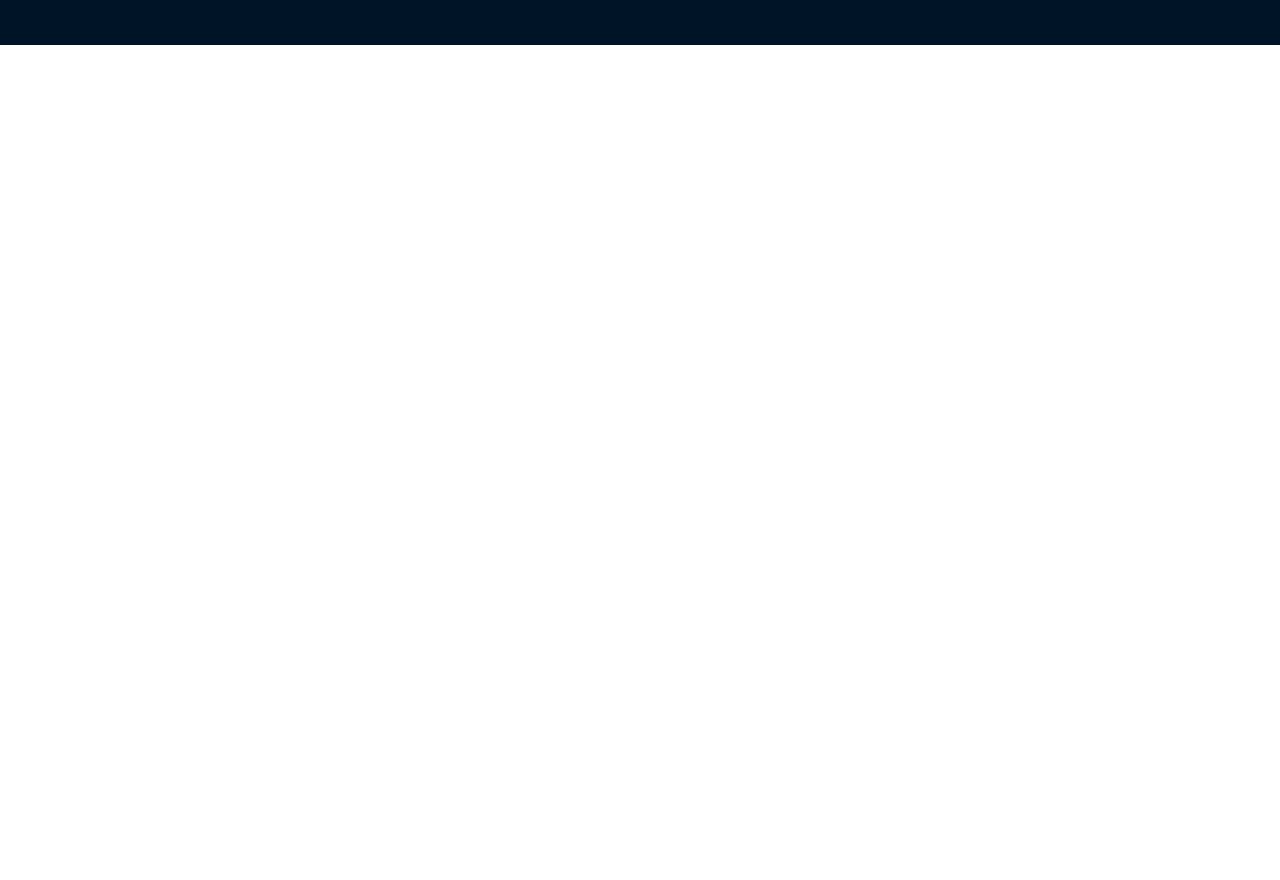
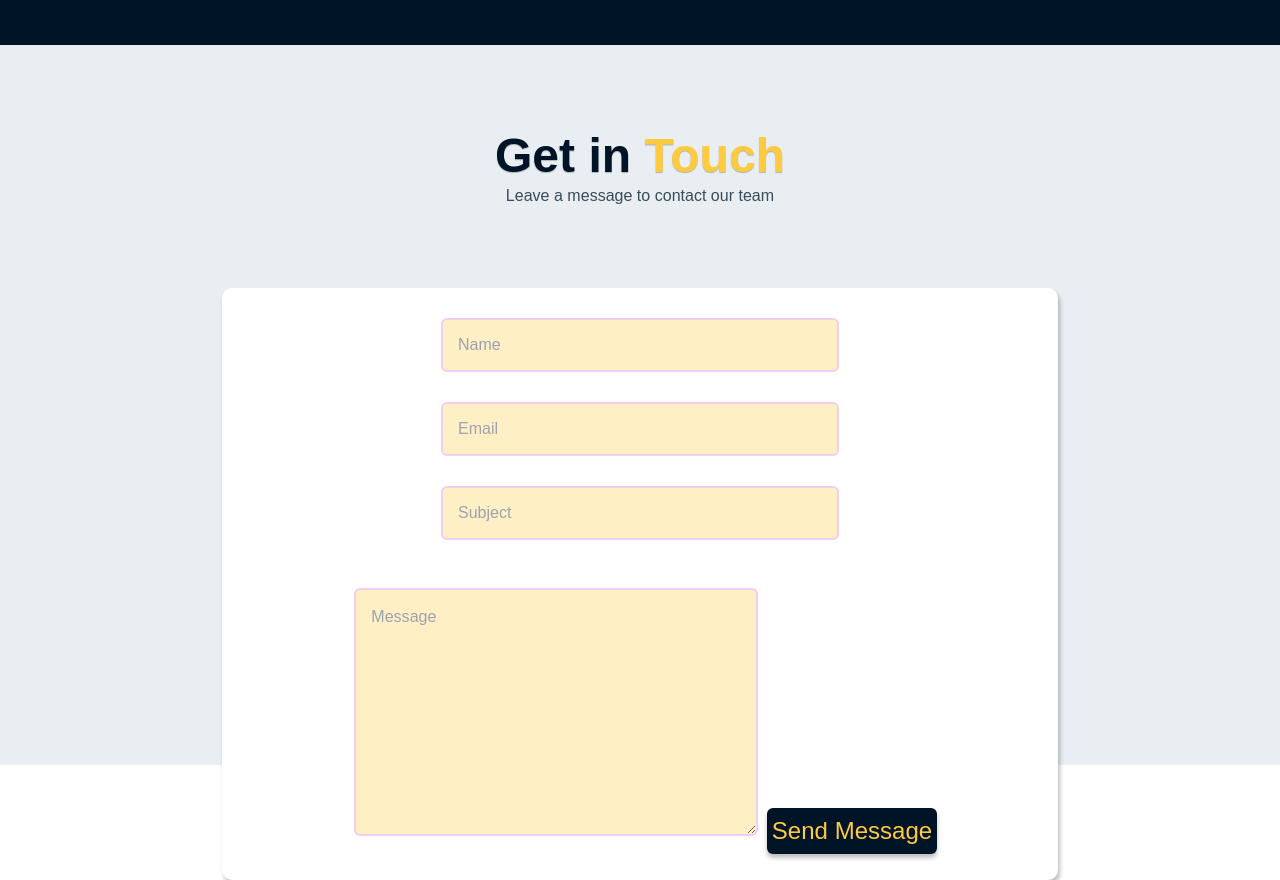
Before and after one commit to saksh-aam/ecell-refactor, a React (Create React App) app in the folder client/: page / in a window 1280 px wide. Shown: the part 760-1640 px from the top of the page. Before the commit the page ends 805 px from the top, so only its background shows below. Built offline with nearby package versions, Linux system fonts and the light colour scheme.

Commit message:
Added the contact component

```diff
--- a/client/src/App.js
+++ b/client/src/App.js
@@ -1,10 +1,12 @@
 import "./App.css";
 import Vision from "./components/vision/Vision";
+import Contact from "./components/contact/contact";
 
 function App() {
   return (
     <div>
       <Vision />
+      <Contact />
     </div>
   );
 }
--- /dev/null
+++ b/client/src/components/contact/contact.css
@@ -0,0 +1,101 @@
+/* Styling for the entire section */
+.mainb {
+    margin: 0%;
+    padding: 0%;
+    width: 100%;
+    height: 90vh;
+    margin: 0 auto;
+    font-family: 'Montserrat', sans-serif;
+    letter-spacing: 0.001rem;
+    padding: 75px 50px 0;
+    text-align: center;
+    background: #E8EEF2;
+    scroll-behavior: smooth;
+}
+
+
+/* Styling for the fieldset */
+fieldset {
+    border: none;
+    margin: 10px;
+}
+
+
+/* Styling for the heading h1 */
+h1 {
+    font-weight: bold;
+    text-shadow: 0px 1px 1px rgba(0, 0, 0, 0.25);
+    font-size: 48px;
+    padding-bottom: 1px;
+}
+
+/* For the entire form container */
+.form_con {
+    background-color: white;
+    margin: auto;
+    max-width: 836px;
+    border-radius: 10px;
+    margin-bottom: 20vh;
+    padding-bottom: 3vh;
+    box-shadow: 2px 4px 4px rgba(0, 0, 0, 0.25);
+}
+
+/* For each input field */
+.input_con {
+    background: rgba(253, 202, 64, 0.3);
+    border: 2px solid rgb(240, 206, 240);
+    border-radius: 6px;
+    padding-left: 15px;
+    line-height: inherit;
+    width: 100%;
+    height: 54px;
+    margin: 20px -2px 10px;
+}
+
+/* To keep the inputs fields on the left */
+.col-1 {
+    margin: 0;
+    padding: 0;
+    width: 50%;
+}
+
+/* Textarea container */
+.textarea_con {
+    background: rgba(253, 202, 64, 0.3);
+    border: 2px solid rgb(240, 206, 240);
+    padding: 15px 0 0 15px;
+    margin: 18px -2px 3px 1px;
+    width: 100%;
+    height: 31vh;
+    border-radius: 6px;
+}
+
+
+/* Submit button */
+#submit {
+    background: #001427;
+    box-shadow: 0px 4px 4px rgba(0, 0, 0, 0.25);
+    border-radius: 6px;
+    width: auto;
+    letter-spacing: 0.001rem;
+    font-weight: 50;
+    padding: 5px;
+    height: auto;
+    color: #FDCA40;
+    font-size: 24px;
+}
+
+/* Media queries to keep the component responsive */
+@media screen and (max-width: 780px) {
+    .col-1 {
+        width: 80%;
+    }
+
+    .col-2 {
+        width: 80%;
+    }
+
+    .form_con {
+        width: 80%;
+    }
+}
--- /dev/null
+++ b/client/src/components/contact/contact.jsx
@@ -0,0 +1,124 @@
+import './contact.css';
+import { useState } from "react";
+
+
+const Contact = () => {
+    const [userData, setUserData] = useState({
+        userName: "",
+        email: "",
+        subject: "",
+        message: "",
+    });
+
+    let name, value;
+    const postUserData = (event) => {
+        name = event.target.name;
+        value = event.target.value;
+
+        setUserData({ ...userData, [name]: value });
+    };
+
+    //change the url here to change database source
+    const url = "https://contact-form-5db31-default-rtdb.firebaseio.com/users.json";
+
+    // connect with firebase
+    const submitData = async (event) => {
+        event.preventDefault();
+        //initiating variables
+        const { userName, email, subject, message } = userData;
+
+        if (userName && email && subject && message) {
+            const res = fetch(
+                url,
+                {
+                    method: "POST",
+                    headers: {
+                        "Content-Type": "application/json",
+                    },
+                    body: JSON.stringify({
+                        userName,
+                        email,
+                        subject,
+                        message,
+                    }),
+                }
+            );
+
+            if (res) {
+                setUserData({
+                    userName: "",
+                    email: "",
+                    subject: "",
+                    message: "",
+                });
+                alert("Our Team will get back to you soon");
+            }
+        } else {
+            alert("Fill the required data");
+        }
+    };
+
+    return (
+        <div className="mainb">
+            <h1 style={{ color: "#001427" }} data-aos="fade-up">Get in <span style={{ color: "#FDCA40" }}>Touch</span></h1>
+            <p
+                style={{
+                    color: "rgba(0, 20, 39, 0.75)",
+                    marginTop: "-9px",
+                    marginBottom: "10vh",
+                }}
+            >Leave a message to contact our team
+            </p>
+            <div className="form_con">
+                <form method="POST" onSubmit={submitData}>
+                    <div className="col-1" style={{ display: "inline-block" }}>
+                        <fieldset>
+                            <input
+                                name="userName"
+                                type="text"
+                                className="input_con"
+                                placeholder="Name"
+                                value={userData.userName}
+                                onChange={postUserData}
+
+                            ></input>
+                            <input
+                                name="email"
+                                type="email"
+                                className="input_con"
+                                placeholder="Email"
+                                value={userData.email}
+                                onChange={postUserData}
+
+                            ></input>
+                            <input
+                                name="subject"
+                                type="text"
+                                className="input_con"
+                                placeholder="Subject"
+                                value={userData.subject}
+                                onChange={postUserData}
+
+                            ></input>
+                        </fieldset>
+                    </div>
+                    <div className="col-2" style={{ display: "inline-block" }}>
+                        <fieldset>
+                            <textarea
+                                name="message"
+                                cols="40"
+                                className="textarea_con"
+                                placeholder="Message"
+                                value={userData.message}
+                                onChange={postUserData}
+                            ></textarea>
+                        </fieldset>
+                    </div>
+                    <button id="submit" type="submit" >Send Message</button>
+                </form>
+            </div>
+        </div>
+    );
+};
+
+export default Contact;
```
Also changed, not shown: 1 other file (tests, documents, lock files or other folders).
